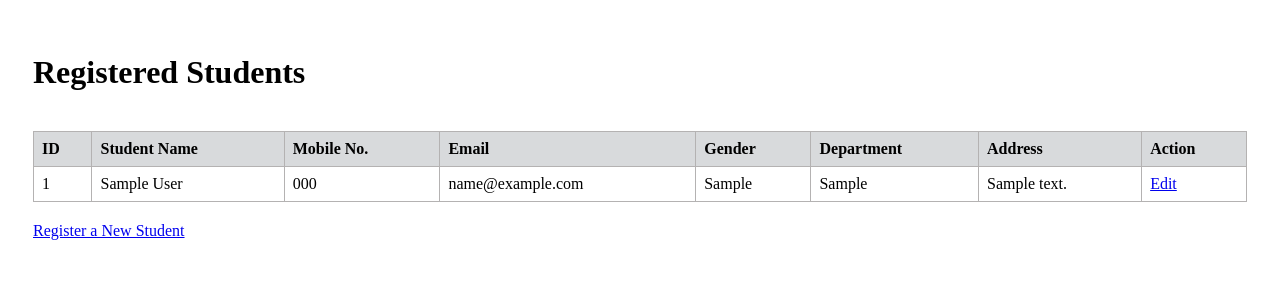
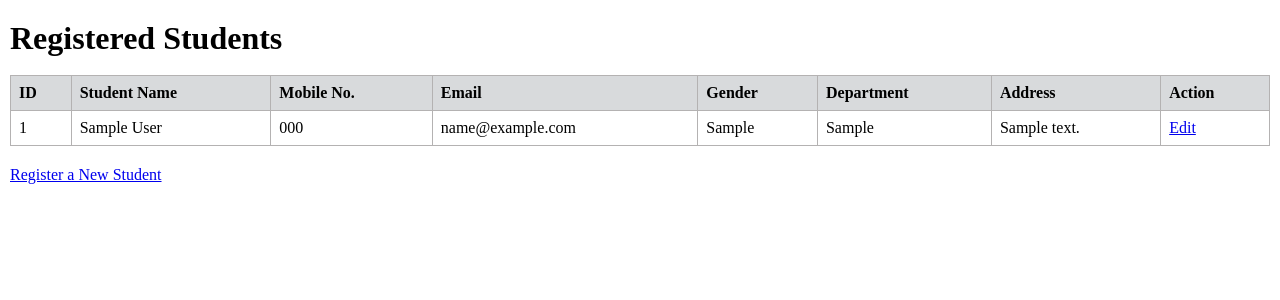
Before and after one commit to sheinhtet715/Group-2--Assignment-2, a PHP site: page /view.php in a window 1280 px wide. Shown: the top 300 px of the page. Run offline with PHP 8.4, Linux system fonts and the light colour scheme; tables that the repository leaves empty hold one stand-in row (values such as "Sample post").

Commit message:
style adjust

```diff
--- a/view.php
+++ b/view.php
@@ -61,8 +61,14 @@ if(isset($_POST['update_button'])){
     <meta name="viewport" content="width=s, initial-scale=1.0">
     <title>Document</title>
      <style>
+        *{
+            margin: 0;
+            padding: 0;
+
+        }
         body{
-            padding : 25px;
+            padding: 20px 10px;
+
 
         }
 
```
